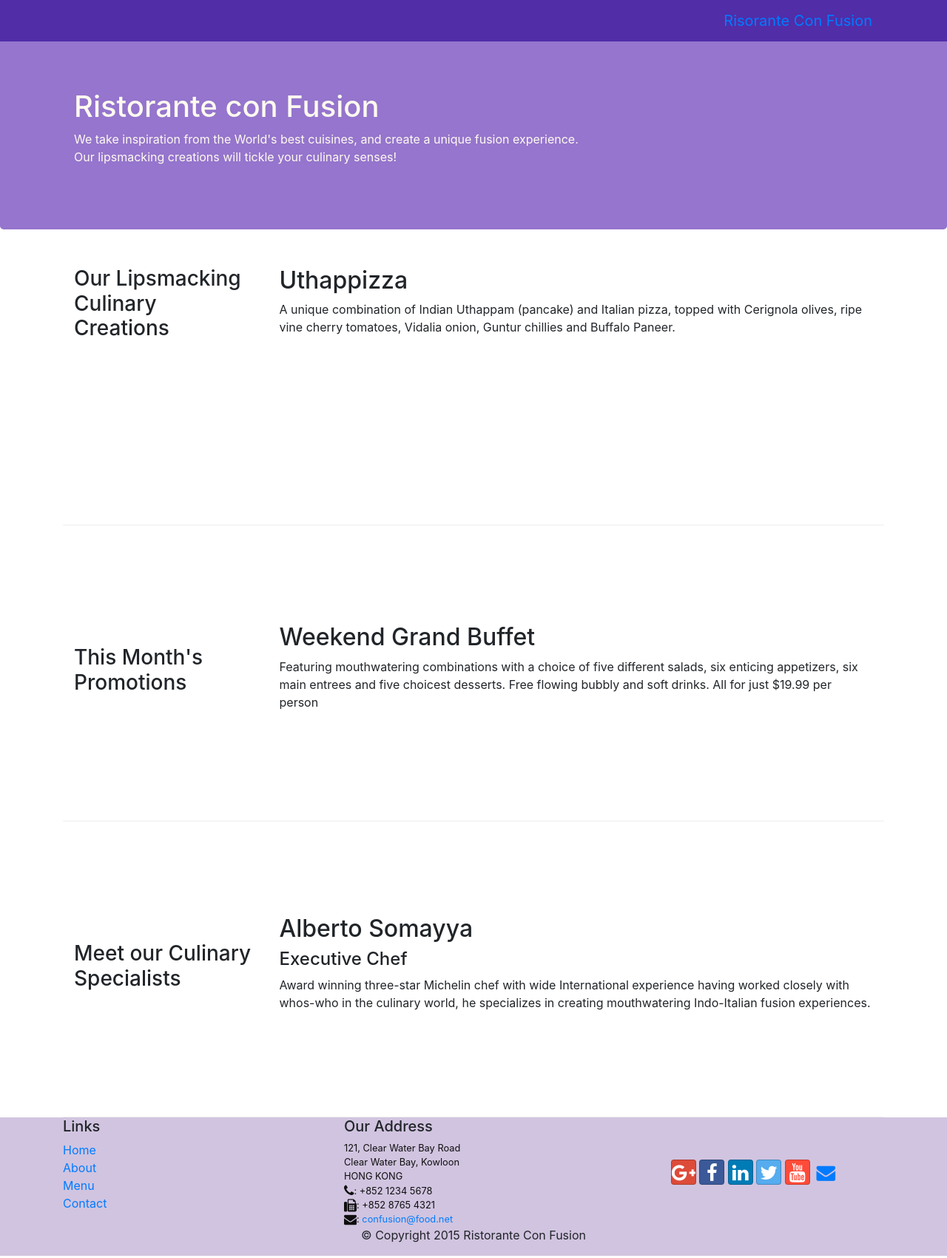
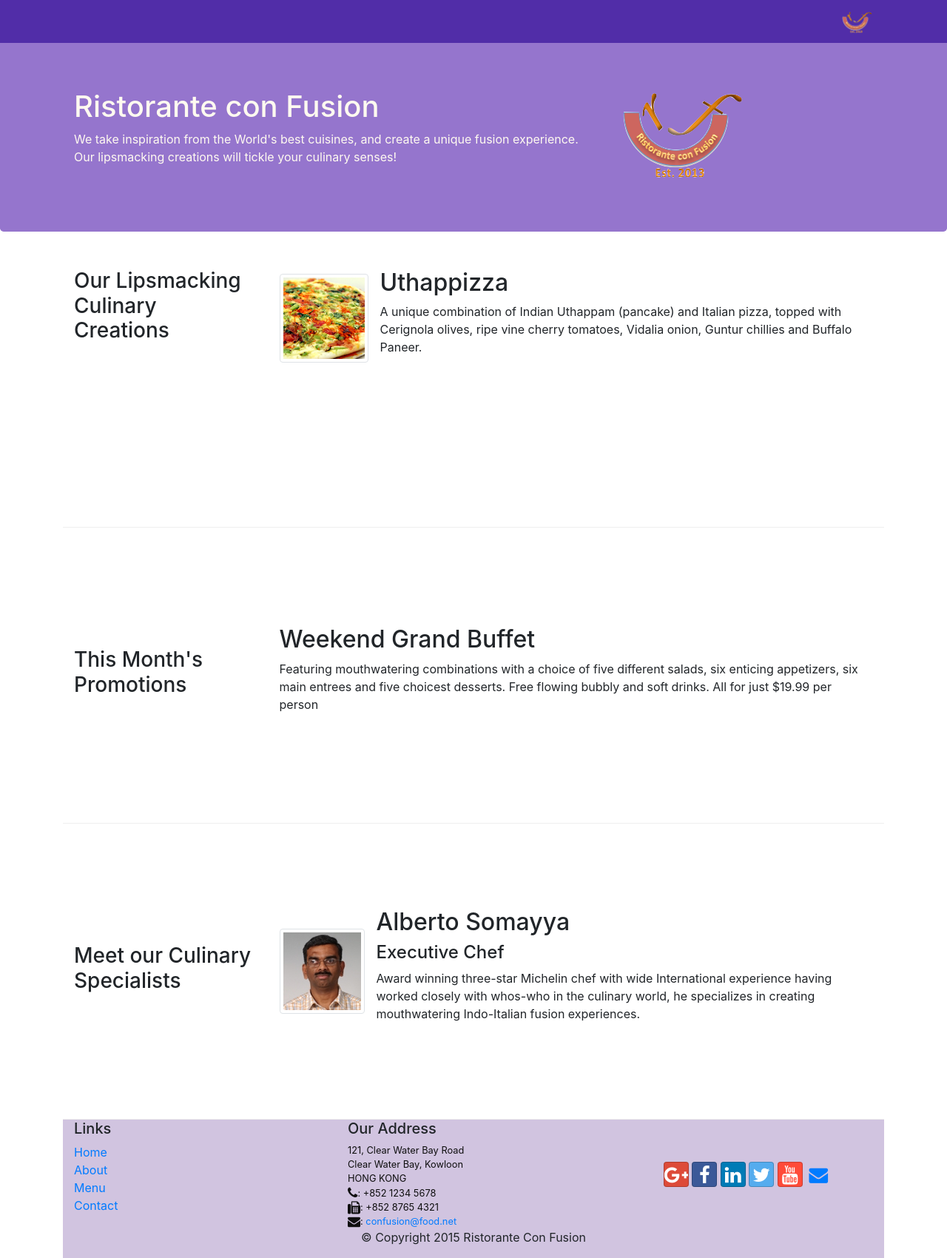
Before and after one commit to cwong8257/bootstrap-restaurant-site, a website: page index.html in a window 1280 px wide. Shown: the whole page at 74% size. Drawn offline with nearby package versions, Linux system fonts and the light colour scheme.

Commit message:
Images and Media

```diff
--- a/index.html
+++ b/index.html
@@ -21,7 +21,7 @@
       <button class="navbar-toggler" type="button" data-toggle="collapse" data-target="#Navbar">
         <span class="navbar-toggler-icon"></span>
       </button>
-      <a class="navbar-brand" href="#">Risorante Con Fusion</a>
+      <a class="navbar-brand" href="#"><img src="img/logo.png" height="30" width="41"></img></a>
       <div class="collapse navbar-collapse" id="Navbar">
         <ul class="navbar-nav">
           <li class="nav-item active"><a class="nav-link" href="#"><span class="fa fa-home fa-lg"></span> Home</a></li>
@@ -40,7 +40,8 @@
                     <h1>Ristorante con Fusion</h1>
                     <p class="hidden-xs-down">We take inspiration from the World's best cuisines, and create a unique fusion experience. Our lipsmacking creations will tickle your culinary senses!</p>
                 </div>
-                <div class="col col-sm">
+                <div class="col col-sm align-self-center">
+                    <img src="img/logo.png" class="img-fluid">
                 </div>
             </div>
         </div>
@@ -52,8 +53,13 @@
                 <h3>Our Lipsmacking Culinary Creations</h3>
             </div>
             <div class="col-sm col-md flex-first">
-                <h2>Uthappizza</h2>
-                <p class="hidden-xs-down">A unique combination of Indian Uthappam (pancake) and Italian pizza, topped with Cerignola olives, ripe vine cherry tomatoes, Vidalia onion, Guntur chillies and Buffalo Paneer.</p>
+                <div class="media">
+                    <img class="d-flex mr-3 img-thumbnail align-self-center" src="img/uthappizza.png" alt="uthapizza">
+                    <div class="media-body">
+                      <h2 class="mt-0">Uthappizza</h2>
+                      <p class="hidden-xs-down">A unique combination of Indian Uthappam (pancake) and Italian pizza, topped with Cerignola olives, ripe vine cherry tomatoes, Vidalia onion, Guntur chillies and Buffalo Paneer.</p>
+                    </div>
+                </div>
             </div>
         </div>
 
@@ -73,10 +79,19 @@
                 <h3>Meet our Culinary Specialists</h3>
             </div>
             <div class="col flex-first">
-                <h2>Alberto Somayya</h2>
-                <h4>Executive Chef</h4>
-                <p class="hidden-xs-down">Award winning three-star Michelin chef with wide International experience having worked closely with whos-who in the culinary world, he specializes in creating mouthwatering Indo-Italian fusion experiences. </p>
-            </div>
+              <div class="media">
+                    <img class="d-flex mr-3 img-thumbnail align-self-center"
+                         src="img/alberto.png" alt="Alberto Somayya">
+                    <div class="media-body">
+                        <h2 class="mt-0">Alberto Somayya</h2>
+                        <h4>Executive Chef</h4>
+                        <p class="hidden-xs-down">Award winning three-star Michelin chef with wide
+                         International experience having worked closely with
+                         whos-who in the culinary world, he specializes in
+                          creating mouthwatering Indo-Italian fusion experiences.
+                         </p>
+                    </div>
+                </div>
         </div>
     </div>
 
```
Also changed, not shown: aboutus.html (+3 -2 lines), contactus.html (+3 -2 lines), img/alberto.png (added), img/buffet.png (added), img/logo.png (added), img/uthappizza.png (added).
